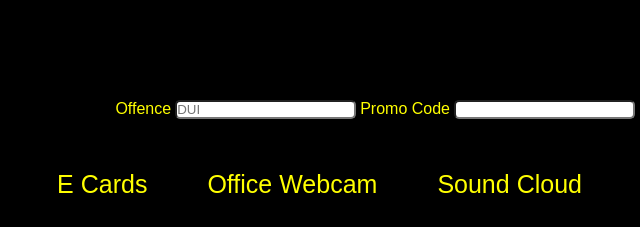
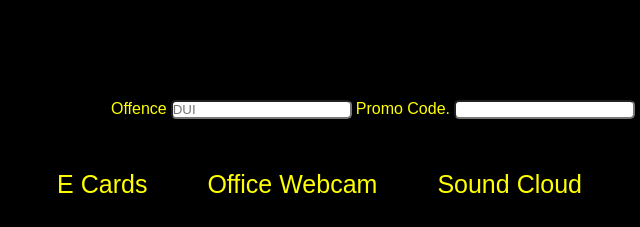
Before and after one commit to Xgavity/BCS2.github.io, a plain HTML site: page index.html in a window 1280 px wide. Shown: the top 227 px of the page, 545-1185 px from the left. Drawn offline with Linux system fonts and the light colour scheme.

Commit message:
Update index.html

```diff
--- a/index.html
+++ b/index.html
@@ -25,9 +25,8 @@
         }
 
         form{
-
+            height: 800px;
             width: 800px;
-            height: 800px;
             text-align: justify;
             padding-left: 20px;
             padding-right: 20px;
@@ -179,7 +178,7 @@
         <dev class="top">
             <label for="fname">Offence</label>
             <input name="search" type="text" id="fname" placeholder="DUI">
-            <label for="lname">Promo Code</label>
+            <label for="lname">Promo Code.</label>
             <input name="lname" type="number" id="lname" placeholder="">
         </dev>
     </header>
```
